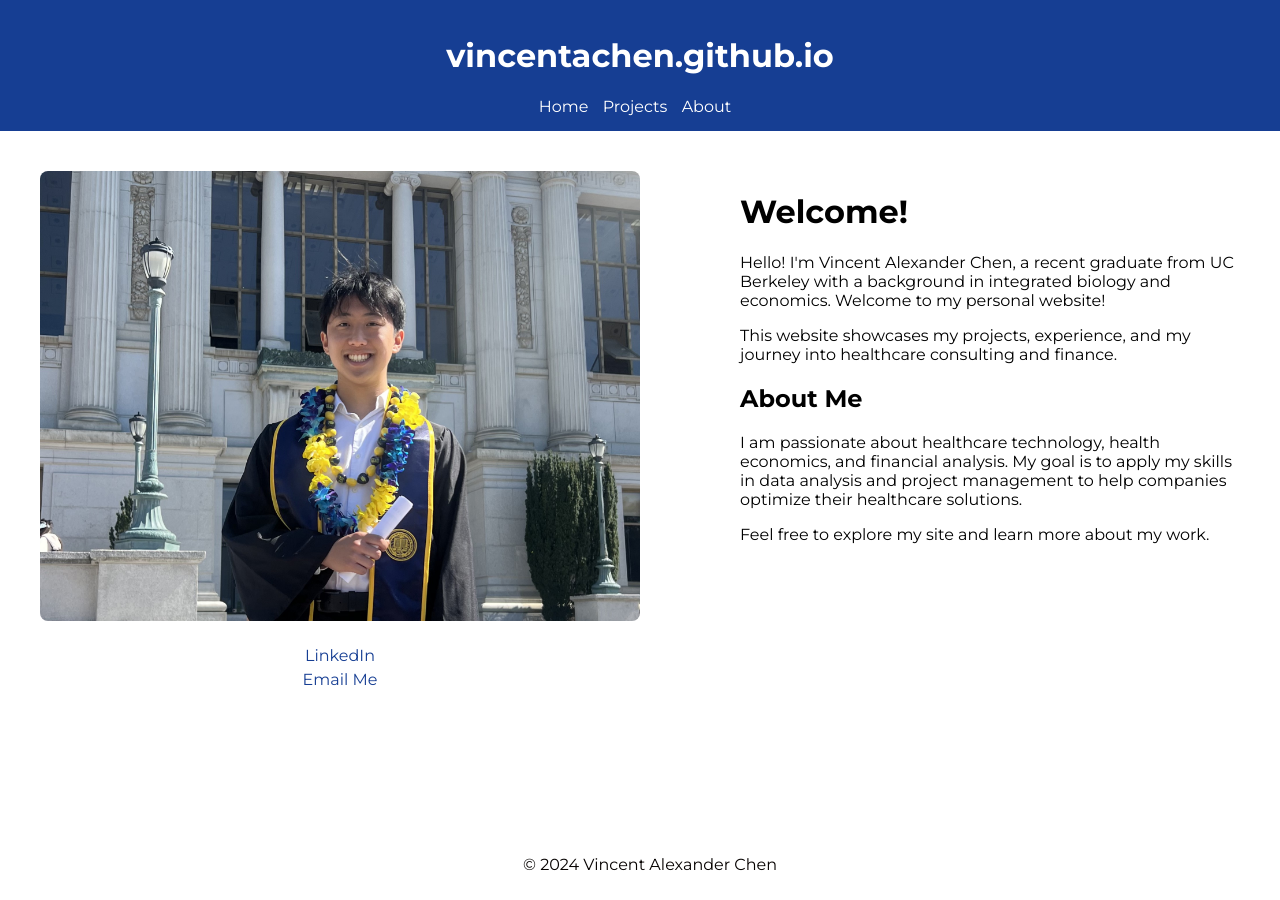
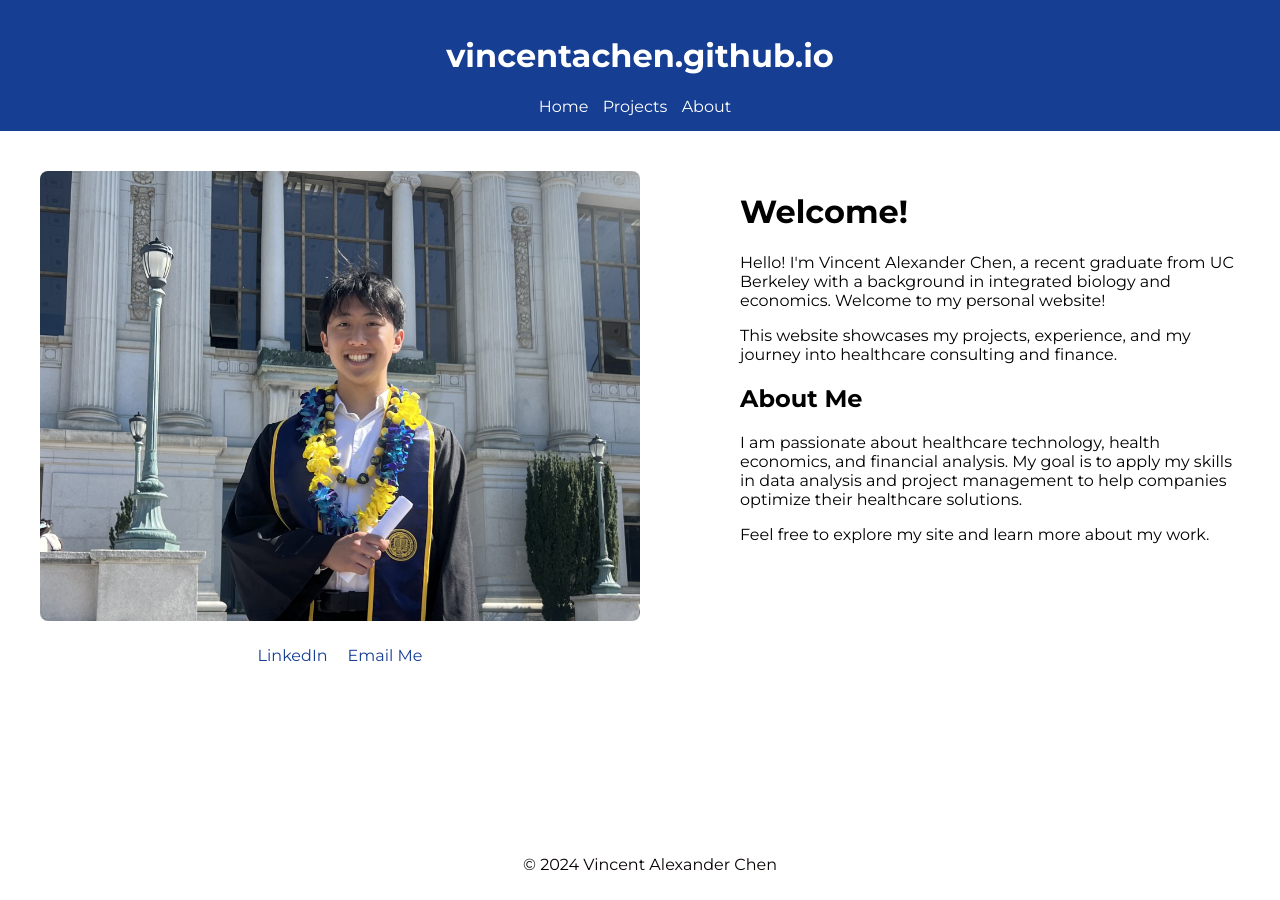
Before and after one commit to vincentachen/vincentachen.github.io, a Jekyll site: the page built from index.md, in a window 1280 px wide. Built offline with Jekyll 4.4.1, drawn with Linux system fonts in a browser that asks for light colours.

Commit message:
Update styles.css

```diff
--- a/assets/css/styles.css
+++ b/assets/css/styles.css
@@ -41,6 +41,8 @@ header {
 .links {
     margin-top: 20px;
     text-align: center; /* Center the links */
+    display: flex; /* Make links display in a row */
+    gap: 20px;
 }
 
 .link {
```
